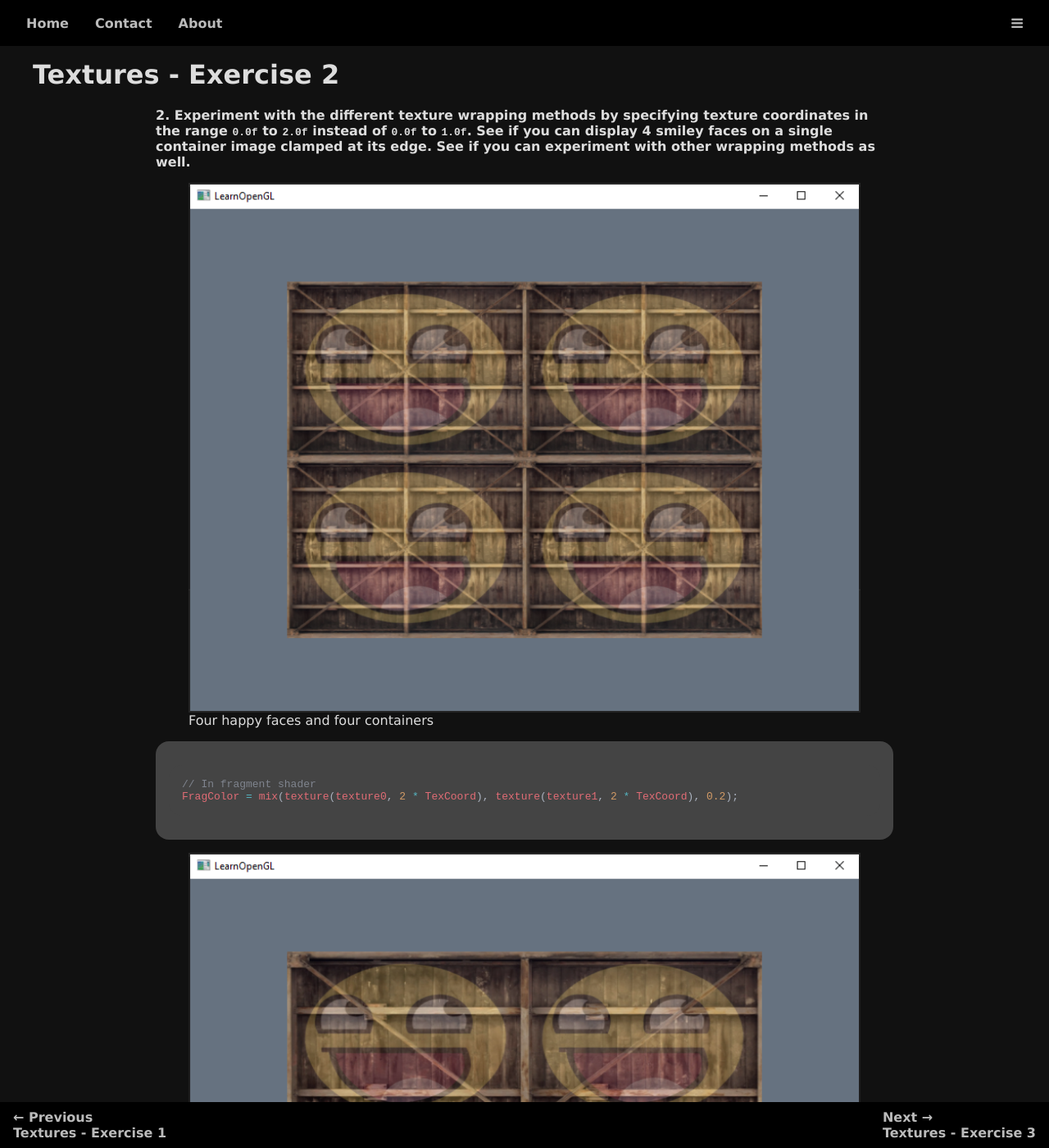
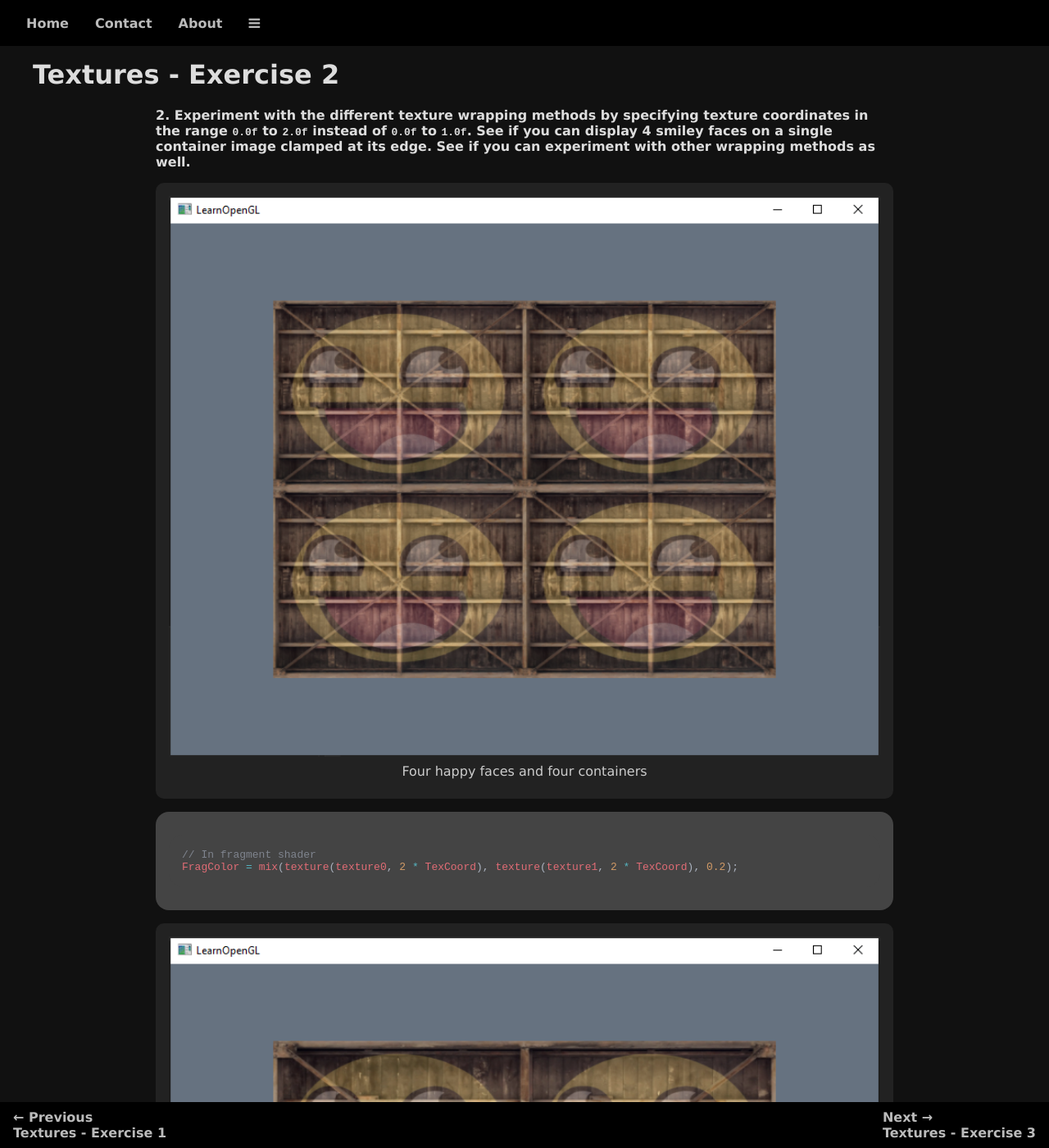
Before and after one commit to jwannamaker/LearnOpenGL, a Jekyll site: the page built from _pages/textures/exercises/2.md, in a window 1280 px wide and 1400 px high. Shown: the whole window at 82% size. Built offline with Jekyll 4.4.1, drawn with Linux system fonts in a browser that asks for light colours.

Commit message:
removing dropdown menu, adding styling to figure/figcaption

```diff
--- a/_layouts/default.html
+++ b/_layouts/default.html
@@ -84,6 +84,20 @@
       aspect-ratio: 1.5;
     }
 
+    figure {
+      color: #ccc;
+      background-color: #222;
+      margin: 1rem 0rem;
+      padding: 1rem;
+      border-radius: 10px;
+      text-align: center;
+    }
+
+    figure figcaption {
+      margin-top: 0.5rem;
+      margin-bottom: 0.5rem;
+    }
+
     .header {
       overflow: hidden;
       position: fixed;
@@ -113,40 +127,6 @@
       color: #9ba0ff
     }
 
-    .header a.icon {
-      margin-left: auto;
-    }
-
-    .dropdown {
-      float: left;
-      overflow: hidden;
-    }
-
-    @media screen and (max-width: 600px) {
-      .header a:not(:first-child) {display: none;}
-      .header a.icon {
-        float: right;
-        display: block;
-      }
-    }
-
-    @media screen and (max-width: 600px) {
-      .header.responsive {
-        flex-direction: column;
-        align-items: flex-start;
-      }
-      .header.responsive a.icon {
-        position: absolute;
-        right: 0;
-        top: 0;
-      }
-      .header.responsive a {
-        float: none;
-        display: block;
-        text-align: left;
-      }
-    }
-
     .footer {
       overflow: hidden;
       position: fixed;
@@ -174,28 +154,6 @@
     .footer a:hover {
       background-color: #444;
       color: #9ba0ff
-    }
-
-    ul.breadcrumb {
-      padding: 10px 16px;
-      list-style: none;
-    }
-
-    ul.breadcrumb li {
-      display: inline;
-      font-size: 18px;
-    }
-
-    ul.breadcrumb li+li:before {
-      content: "/\00a0";
-    }
-
-    ul.breadcrumb li a {
-      text-decoration: none;
-    }
-
-    ul.breadcrumb li a:hover {
-      text-decoration: underline;
     }
   </style>
   <meta name="viewport" content="width=device-width, initial-scale=1">
```
